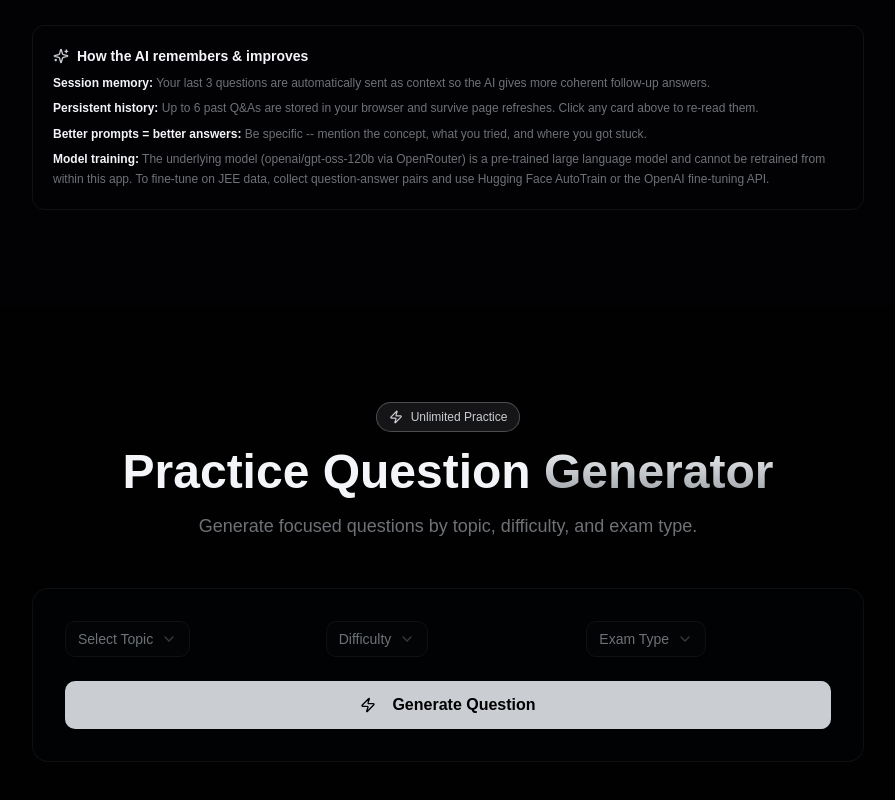
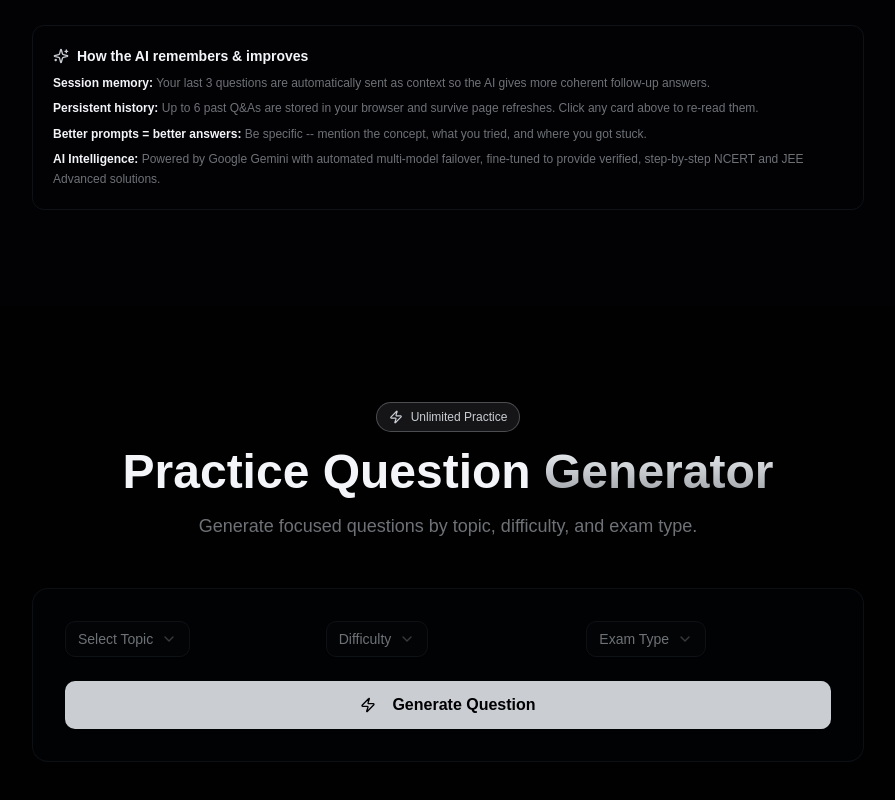
Before and after one commit to dakshesh123-rgb/ai-jee-mentor, a React (Vite) app in the folder src/frontend/: page / in a window 1280 px wide. Shown: the part 4288-5088 px from the top of the page, without its empty margins (192-1087 px from the left). Built offline with nearby package versions, Linux system fonts and the light colour scheme; a web font is replaced by a local one; what @icp-sdk/core would draw is missing.

Commit message:
fix: switch AI solver directly to Gemini Edge with automatic failover, remove Turnstile captcha

```diff
--- a/src/frontend/src/components/SolverSection.tsx
+++ b/src/frontend/src/components/SolverSection.tsx
@@ -857,23 +857,7 @@ export default function SolverSection() {
     try {
       const contextualQuestion = buildContextualQuestion(question);
 
-      const callActor = async (): Promise<string> => {
-        if (actor) {
-          if (capturedImages.length > 0) {
-            const { base64, mediaType } = await compressImageToBase64(
-              capturedImages[0].file,
-            );
-            return actor.solveQuestionWithImage(
-              contextualQuestion,
-              subject,
-              topic,
-              base64,
-              mediaType,
-            );
-          }
-          return actor.solveQuestion(contextualQuestion, subject, topic);
-        } else {
-          // Fallback to secure API calls
+      const getAiSolution = async (): Promise<string> => {
         if (capturedImages.length > 0) {
           const { base64, mediaType } = await compressImageToBase64(
             capturedImages[0].file,
@@ -887,22 +871,9 @@ export default function SolverSection() {
           );
         }
         return solveQuestionDirectly(contextualQuestion, subject, topic);
-        }
       };
 
-      let response: string;
-      try {
-        response = await callActor();
-      } catch (e: unknown) {
-        if (isCanisterStoppedError(e)) {
-          setRetrying(true);
-          await new Promise((res) => setTimeout(res, RETRY_DELAY_MS));
-          setRetrying(false);
-          response = await callActor();
-        } else {
-          throw e;
-        }
-      }
+      const response = await getAiSolution();
 
       const parsed = parseAiResponse(response);
       if (parsed.startsWith("Error:")) {
@@ -1245,12 +1216,9 @@ export default function SolverSection() {
               got stuck.
             </li>
             <li>
-              <strong className="text-foreground">Model training:</strong> The
-              underlying model (openai/gpt-oss-120b via OpenRouter) is a
-              pre-trained large language model and cannot be retrained from
-              within this app. To fine-tune on JEE data, collect question-answer
-              pairs and use Hugging Face AutoTrain or the OpenAI fine-tuning
-              API.
+              <strong className="text-foreground">AI Intelligence:</strong> Powered
+              by Google Gemini with automated multi-model failover, fine-tuned to
+              provide verified, step-by-step NCERT and JEE Advanced solutions.
             </li>
           </ul>
         </div>
```
Also changed, not shown: src/frontend/dist/assets/DashboardSection-DMbbKrRd.js, src/frontend/dist/assets/FeaturesSection-pjObSItC.js, src/frontend/dist/assets/FutureSection-5MMx4ppo.js, src/frontend/dist/assets/MarqueeStrip-z_ojxqdV.js, src/frontend/dist/assets/PracticeSection-DQ1OUuLA.js, src/frontend/dist/assets/SubjectsSection-Cj0doUZY.js, src/frontend/dist/assets/badge-Csqbt9FC.js, src/frontend/dist/assets/index-Ct3burvf.js, src/frontend/dist/assets/target-BI0gkP2J.js, src/frontend/dist/index.html. Lines whose indentation alone changed are shown as unchanged.
